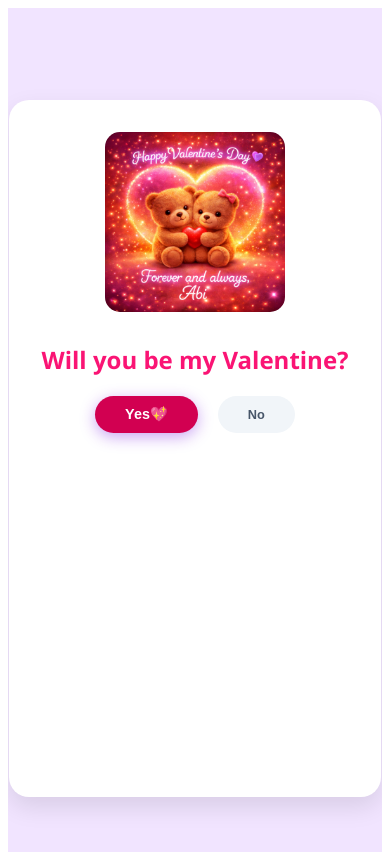
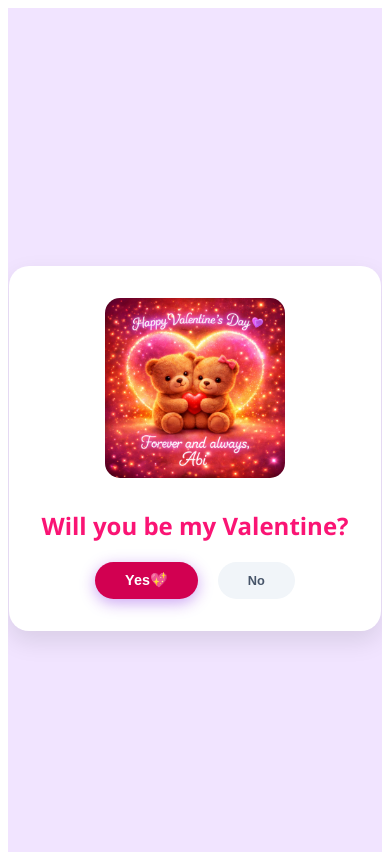
Before and after one commit to Shanmugaa2007/projectforR, a React (Vite) app: page / in a window 390 px wide. Built offline with nearby package versions, Linux system fonts and the light colour scheme.

Commit message:
Third commit

```diff
--- a/src/index.css
+++ b/src/index.css
@@ -112,7 +112,7 @@
     margin-top: 10%;
     padding: 2rem;
     min-width: 70%;
-    height: 75vh;
+    max-height: max-content;
 }
 .image{
     width: 180px;
@@ -139,7 +139,7 @@
     transform: translateX(-5px);
   padding-bottom: 1%;
   max-width: 75%;
-  height: max-content;
+max-height: max-content;
 }
 .image-class:hover{
   max-width: 76%;
```
